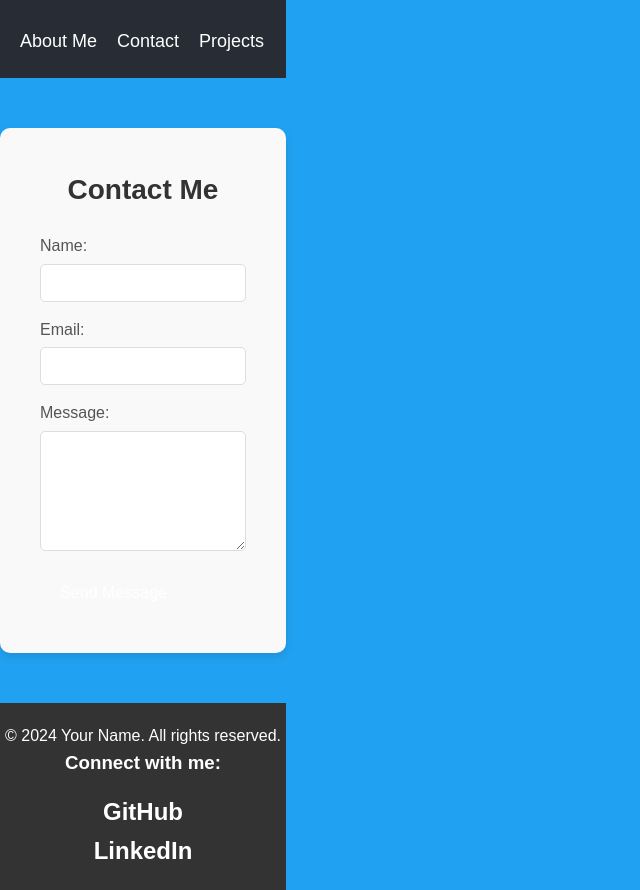
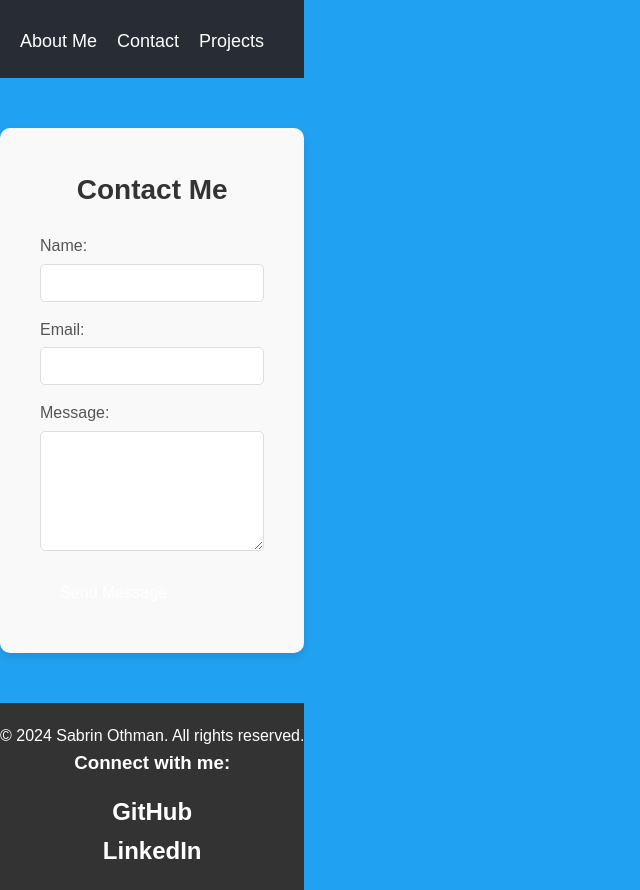
Before and after one commit to sabrinothman6495/Portfolio, a React (Vite) app in the folder Student-Portfolio/: page /contact in a window 1280 px wide. Shown: the whole page, without its empty margins (0-640 px from the left). Built offline with nearby package versions, Linux system fonts and the light colour scheme.

Commit message:
CSS updates and code updates

```diff
--- a/Student-Portfolio/src/components/Footer.css
+++ b/Student-Portfolio/src/components/Footer.css
@@ -1,7 +1,7 @@
 /* Basic Footer Styling */
 footer {
-    background-color: #333; /* Dark background */
-    color: white; /* White text */
+    background-color: #333; /*  background */
+    color: white; /*  text */
     text-align: center; /* Center text */
     padding: 20px 0;
     position: relative;
@@ -31,7 +31,7 @@
     margin: 0 10px;
     display: inline-block;
     color: white;
-    font-size: 24px; /* Adjust size based on preference */
+    font-size: 24px; /* Adjust size */
     transition: color 0.3s ease;
 }
 
--- a/Student-Portfolio/src/components/Footer.jsx
+++ b/Student-Portfolio/src/components/Footer.jsx
@@ -4,7 +4,7 @@
 function Footer() {
   return (
     <footer id = "footer">
-    <p>&copy; 2024 Your Name. All rights reserved.</p>
+    <p>&copy; 2024 Sabrin Othman. All rights reserved.</p>
         <h3>Connect with me:</h3>
       <ul class="footer-icons">
         <li><a href="https://github.com/sabrinothman6495">GitHub</a></li>
--- a/Student-Portfolio/src/pages/AboutMe.jsx
+++ b/Student-Portfolio/src/pages/AboutMe.jsx
@@ -5,7 +5,7 @@
   return (
     <section id= "contact">
       <h2>About Me</h2>
-      <p>Hi, I'm [Sabrin Othman]. I'm a future web developer looking to specialize in React!</p>
+      <p>Hi, I'm Sabrin Othman. I'm a future web developer looking to specialize in React!</p>
     </section>
   );
 }
```
